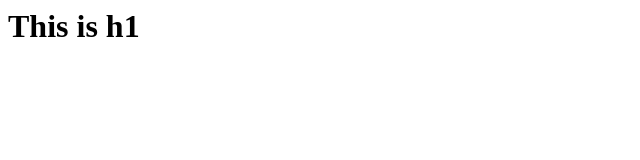
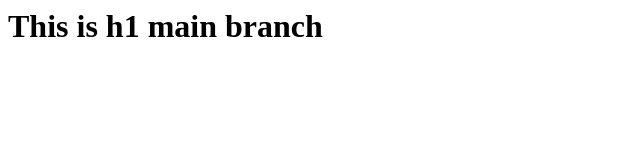
Before and after one commit to mahbubadnan/test, a plain HTML site: page index.html in a window 1280 px wide. Shown: the whole page, without its empty margins (0-640 px from the left). Drawn offline with Linux system fonts and the light colour scheme.

Commit message:
master test

```diff
--- a/index.html
+++ b/index.html
@@ -3,6 +3,6 @@
 	<title></title>
 </head>
 <body>
-	<h1>This is h1</h1>
+	<h1>This is h1 main branch</h1>
 </body>
 </html>
```
